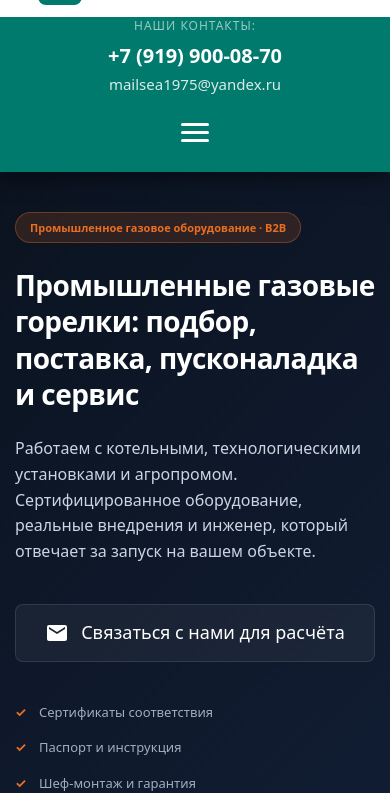
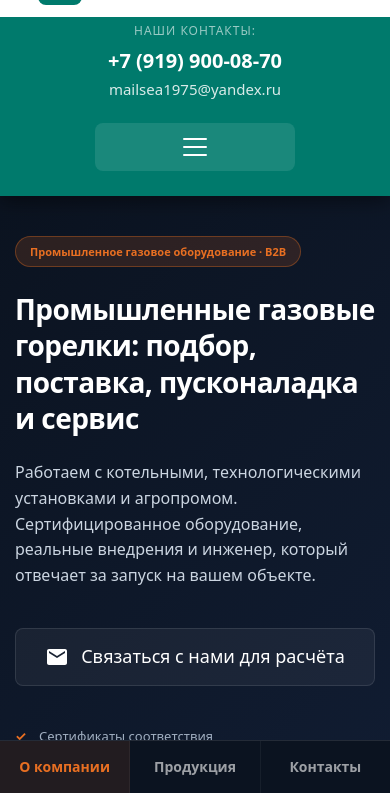
Before and after one commit to sarafantim95/makontech.ru-, a plain HTML site: page index.html in a window 390 px wide. Shown: the part 51-844 px from the top of the page. Drawn offline with Linux system fonts and the light colour scheme; a script that the page names is missing.

Commit message:
Update style.css

```diff
--- a/css/style.css
+++ b/css/style.css
@@ -91,7 +91,7 @@ a { color: inherit; }
 .header__email { font-size: 15px; color: rgba(255,255,255,0.85); text-decoration: none; transition: color 0.2s; }
 .header__phone:hover, .header__email:hover { color: var(--accent); }
 
-.burger { display: none; background: transparent; border: 0; padding: 8px; cursor: pointer; }
+.burger { display: none; background: transparent; border: 0; cursor: pointer; }
 .burger span { display: block; width: 28px; height: 3px; background: #fff; margin: 5px 0; border-radius: 2px; }
 
 /* BUTTONS */
@@ -141,21 +141,82 @@ a { color: inherit; }
 .footer__cols { display: flex; gap: 24px; }
 .footer__cols a { color: rgba(255,255,255,0.7); text-decoration: none; transition: color 0.2s; }
 
+/* === НИЖНЕЕ МЕНЮ (ТОЛЬКО ДЛЯ МОБИЛЬНЫХ) === */
+.mobile-bottom-nav { display: none; }
+
 /* === МОБИЛЬНАЯ ВЕРСИЯ === */
 @media (max-width: 768px) {
+  body { padding-bottom: 60px; } /* Отступ, чтобы контент не перекрывался меню */
   .container { padding-left: 15px; padding-right: 15px; }
 
   .header__inner { flex-direction: column; }
   .header__logo-area { justify-content: center; padding: 12px; width: 100%; }
   .header__nav-area { flex-direction: column; padding: 0 15px 15px; gap: 12px; align-items: center; width: 100%; }
-  .burger { display: block; position: static; align-self: center; padding: 10px; }
-  .nav { display: none; flex-direction: column; width: 100%; margin: 0; padding: 0; background: var(--brand-teal-dark); border-radius: 8px; overflow: hidden; }
+
+  /* Улучшенный бургер */
+  .burger {
+    display: flex;
+    flex-direction: column;
+    justify-content: center;
+    align-items: center;
+    width: 100%;
+    max-width: 200px;
+    padding: 12px;
+    background: rgba(255,255,255,0.1);
+    border-radius: 8px;
+    margin: 10px auto;
+  }
+  .burger span { width: 24px; height: 2px; background: #fff; margin: 3px 0; }
+
+  .nav {
+    display: none;
+    flex-direction: column;
+    width: 100%;
+    margin: 0;
+    padding: 0;
+    background: var(--brand-teal-dark);
+    border-radius: 8px;
+    overflow: hidden;
+  }
   .nav.is-open { display: flex; }
-  .nav a { padding: 14px; border-left: none; border-bottom: 1px solid rgba(255,255,255,0.12); justify-content: center; width: 100%; }
-  .header__contacts { align-items: center; text-align: center; margin-top: 0; }
+  .nav a {
+    padding: 16px;
+    border-left: none;
+    border-bottom: 1px solid rgba(255,255,255,0.1);
+    justify-content: center;
+    font-size: 18px;
+  }
+  .header__contacts { margin-top: 5px; align-items: center; text-align: center; }
 
   .grid--3 { grid-template-columns: 1fr; }
   .model { grid-template-columns: 1fr; }
   .model__body { padding: 20px; }
   .section { padding: 40px 0; }
+
+  /* Нижнее меню */
+  .mobile-bottom-nav {
+    display: flex;
+    position: fixed;
+    bottom: 0;
+    left: 0;
+    width: 100%;
+    background: #0b1320;
+    border-top: 1px solid rgba(255,255,255,0.1);
+    z-index: 1000;
+  }
+  .mobile-bottom-nav a {
+    flex: 1;
+    text-align: center;
+    padding: 15px 5px;
+    color: rgba(255,255,255,0.6);
+    text-decoration: none;
+    font-size: 14px;
+    font-weight: 600;
+    border-right: 1px solid rgba(255,255,255,0.05);
+  }
+  .mobile-bottom-nav a:last-child { border-right: none; }
+  .mobile-bottom-nav a.active {
+    color: #e86f22;
+    background: rgba(232,111,34,0.1);
+  }
 }
```
